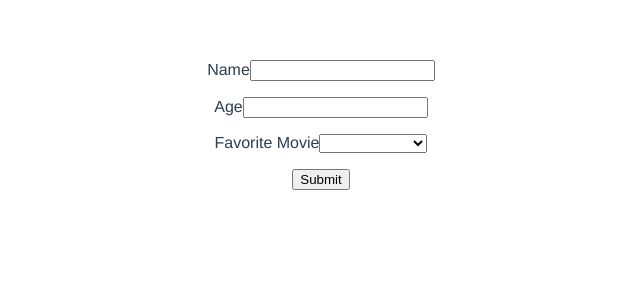
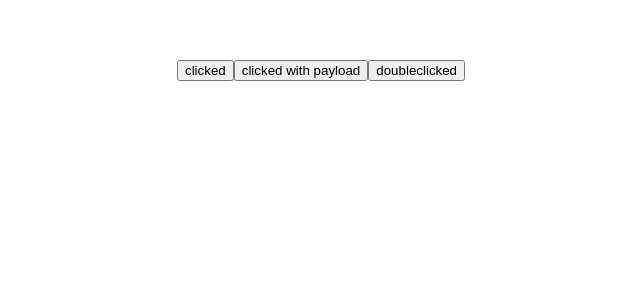
Before and after one commit to Owais897/nisum-vue-session, a Vue app: page / in a window 1280 px wide. Shown: the top 300 px of the page, without its empty margins (319-959 px from the left). Built offline with nearby package versions, Linux system fonts and the light colour scheme.

Commit message:
event handling

```diff
--- a/src/App.vue
+++ b/src/App.vue
@@ -3,21 +3,24 @@
     <!-- <img alt="Vue logo" src="./assets/logo.png" /> -->
     <!-- <HelloWorld msg="Welcome to Your Vue.js App" /> -->
     <!-- <HandlingInputs /> -->
-    <Form />
+    <!-- <Form /> -->
+    <Parent />
   </div>
 </template>
 
 <script>
 // import HelloWorld from "./components/HelloWorld.vue";
 // import HandlingInputs from "./components/handlingInputs.vue";
-import Form from "./components/Form.vue";
+// import Form from "./components/Form.vue";
+import Parent from "./components/Parent.vue";
 
 export default {
   name: "App",
   components: {
     // HelloWorld,
     // HandlingInputs,
-    Form,
+    // Form,
+    Parent,
   },
 };
 </script>
--- /dev/null
+++ b/src/components/Child.vue
@@ -0,0 +1,34 @@
+<template>
+  <div>
+    <button @click="$emit('clicked')">
+      clicked
+    </button>
+    <button @click="$emit('clickedPayload', 1)">
+      clicked with payload
+    </button>
+    <button @dblclick="doubleClicke">
+      doubleclicked
+    </button>
+  </div>
+</template>
+
+<script>
+export default {
+  name: "Child",
+  props: {
+    msg: String,
+  },
+  data() {
+    return {
+      text: "",
+    };
+  },
+  methods: {
+    doubleClicke() {
+      this.$emit("doubleclicked");
+    },
+  },
+};
+</script>
+
+<style></style>
--- /dev/null
+++ b/src/components/Parent.vue
@@ -0,0 +1,29 @@
+<template>
+  <Child
+    @clicked="buttonclicked"
+    @clickedPayload="clickedPayload"
+    @doubleclicked="doubleclicked"
+  />
+</template>
+
+<script>
+import Child from "./Child.vue";
+export default {
+  components: {
+    Child,
+  },
+  methods: {
+    buttonclicked() {
+      console.log("clicked button call");
+    },
+    clickedPayload(p) {
+      console.log("clickedPayload: ", p);
+    },
+    doubleclicked() {
+      console.log("doubleclicked");
+    },
+  },
+};
+</script>
+
+<style></style>
```
Also changed, not shown: 1 other file (tests, documents, lock files or other folders).
